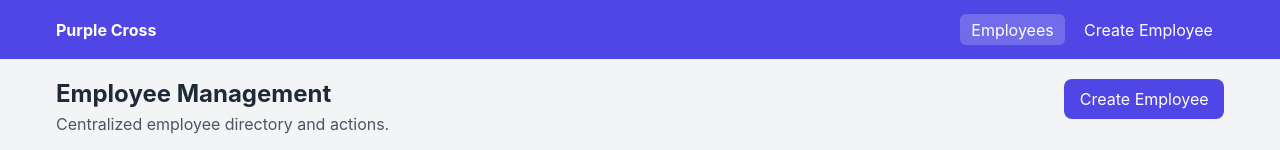
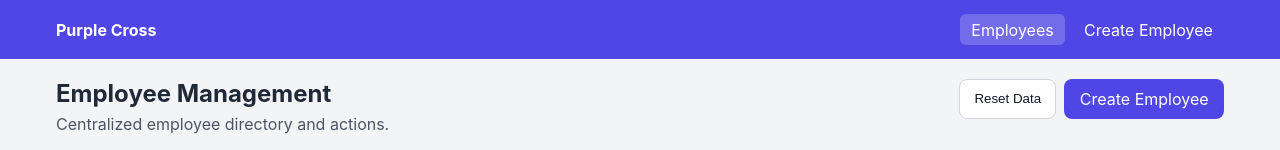
Before and after one commit to AlexsandarM/purple-cross, a React (Vite) app: page /employees in a window 1280 px wide. Shown: the top 150 px of the page. Built offline with nearby package versions, Linux system fonts and the light colour scheme.

Commit message:
feat: wire employees page to provider-backed state

```diff
--- a/src/App.jsx
+++ b/src/App.jsx
@@ -1,7 +1,12 @@
+import { EmployeesProvider } from "./hooks/useEmployees";
 import AppRoutes from "./routes/AppRoutes";
 
 function App() {
-  return <AppRoutes />;
+  return (
+    <EmployeesProvider>
+      <AppRoutes />
+    </EmployeesProvider>
+  );
 }
 
 export default App;
--- a/src/pages/EmployeesPage.jsx
+++ b/src/pages/EmployeesPage.jsx
@@ -1,18 +1,30 @@
 import { Link } from "react-router-dom";
 import PageHeader from "../components/common/PageHeader";
-import employees from "../data/employees.json";
+import { useEmployees } from "../hooks/useEmployees";
 import { APP_PATHS } from "../routes/paths";
 
 function EmployeesPage() {
+  const { employees, resetEmployees } = useEmployees();
+
   return (
     <section className="page">
       <PageHeader
         title="Employee Management"
         subtitle="Centralized employee directory and actions."
         actions={
-          <Link className="button button-primary" to={APP_PATHS.createEmployee} data-testid="employees-create-button">
-            Create Employee
-          </Link>
+          <div className="page-actions">
+            <button
+              type="button"
+              className="button button-secondary"
+              onClick={resetEmployees}
+              data-testid="employees-reset-button"
+            >
+              Reset Data
+            </button>
+            <Link className="button button-primary" to={APP_PATHS.createEmployee} data-testid="employees-create-button">
+              Create Employee
+            </Link>
+          </div>
         }
       />
       <div className="card" data-testid="employees-table-placeholder">
```
